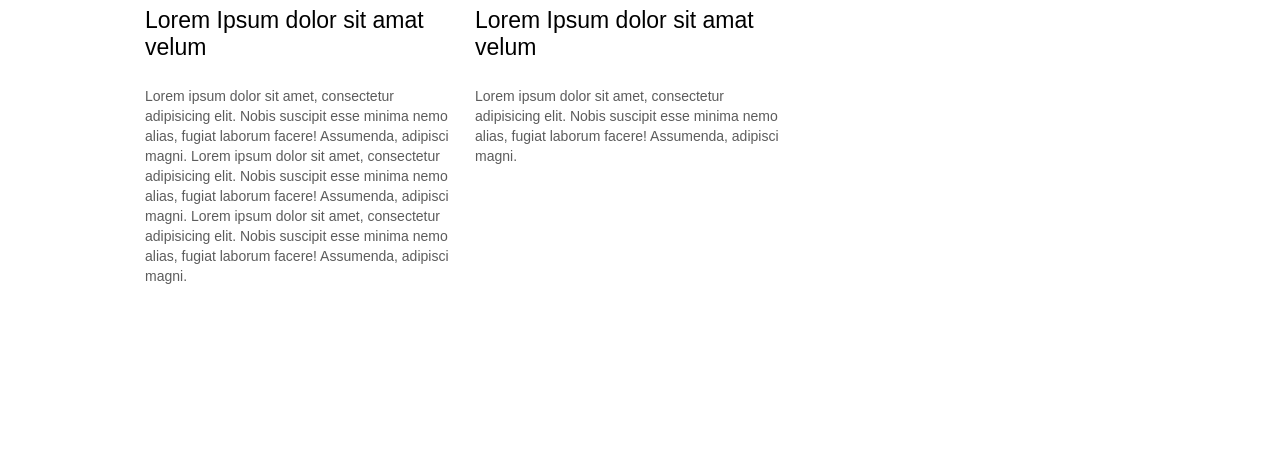
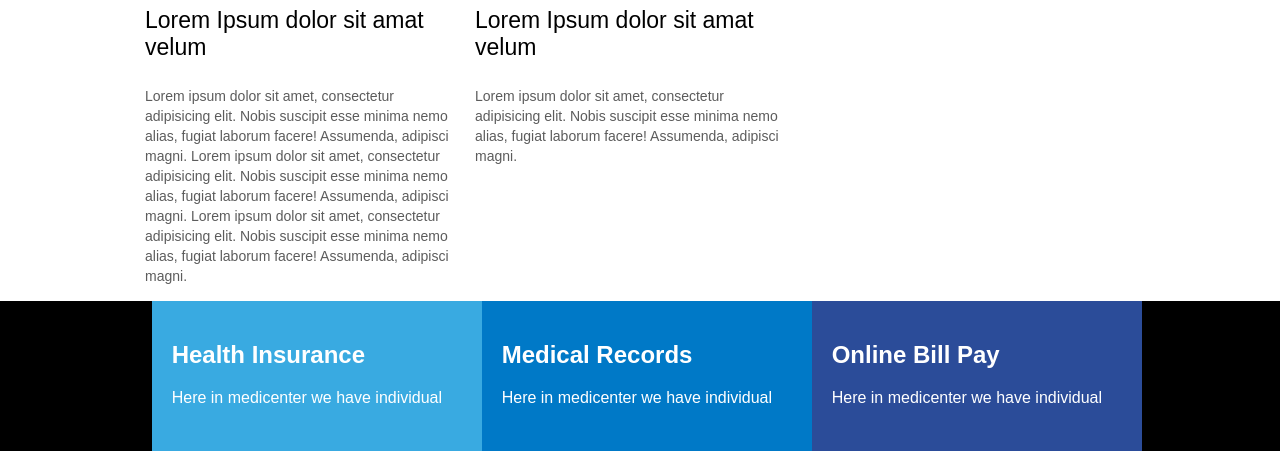
Before and after one commit to Gustavo389/B7web, a plain HTML site: page MediCenter/index.html in a window 1280 px wide. Shown: the part 1728-2179 px from the top of the page. Before the commit the page ends 2029 px from the top, so only its background shows below. Drawn offline with Linux system fonts and the light colour scheme.

Commit message:
aula 6 projeto
Progredi um pouco na aula, foco no footer

```diff
--- a/MediCenter/assets/css/style.css
+++ b/MediCenter/assets/css/style.css
@@ -184,12 +184,12 @@ nav a:hover {
   position: relative;
   border-bottom: 1px solid grey;
 }
-article{
+article {
   flex: 1;
   min-width: 300px;
   margin-right: 20px;
 }
-article a{
+article a {
   text-decoration: none;
 }
 article .news_data {
@@ -233,3 +233,26 @@ article .news_resume {
   display: flex;
   flex-wrap: wrap;
 }
+footer {
+  background-color: black;
+  display: flex;
+  justify-content: center;
+}
+.footer_divs{
+  height: 150px;
+
+}
+.footer_health, .footer_bills, .footer_records {
+  flex:1;
+  color: white;
+  padding: 20px;
+}
+.footer_health{
+  background-color:#39aae1;
+}
+.footer_records{
+  background-color:#0079c7;
+}
+.footer_bills{
+  background-color:#2b4c99;
+}
--- a/MediCenter/index.html
+++ b/MediCenter/index.html
@@ -285,5 +285,24 @@
         </aside>
       </div>
     </section>
+    <footer>
+        ...
+      <div class="footer_divs container">
+        <div class="footer_health">
+          <h2>Health Insurance</h2>
+          <p>Here in medicenter we have individual</p>
+        </div>
+        <div class="footer_records">
+          <h2>Medical Records</h2>
+          <p>Here in medicenter we have individual</p>
+        </div>
+        <div class="footer_bills">
+          <h2>Online Bill Pay</h2>
+          <p>Here in medicenter we have individual</p>
+        </div>
+
+      </div>
+
+    </footer>
   </body>
 </html>
```
